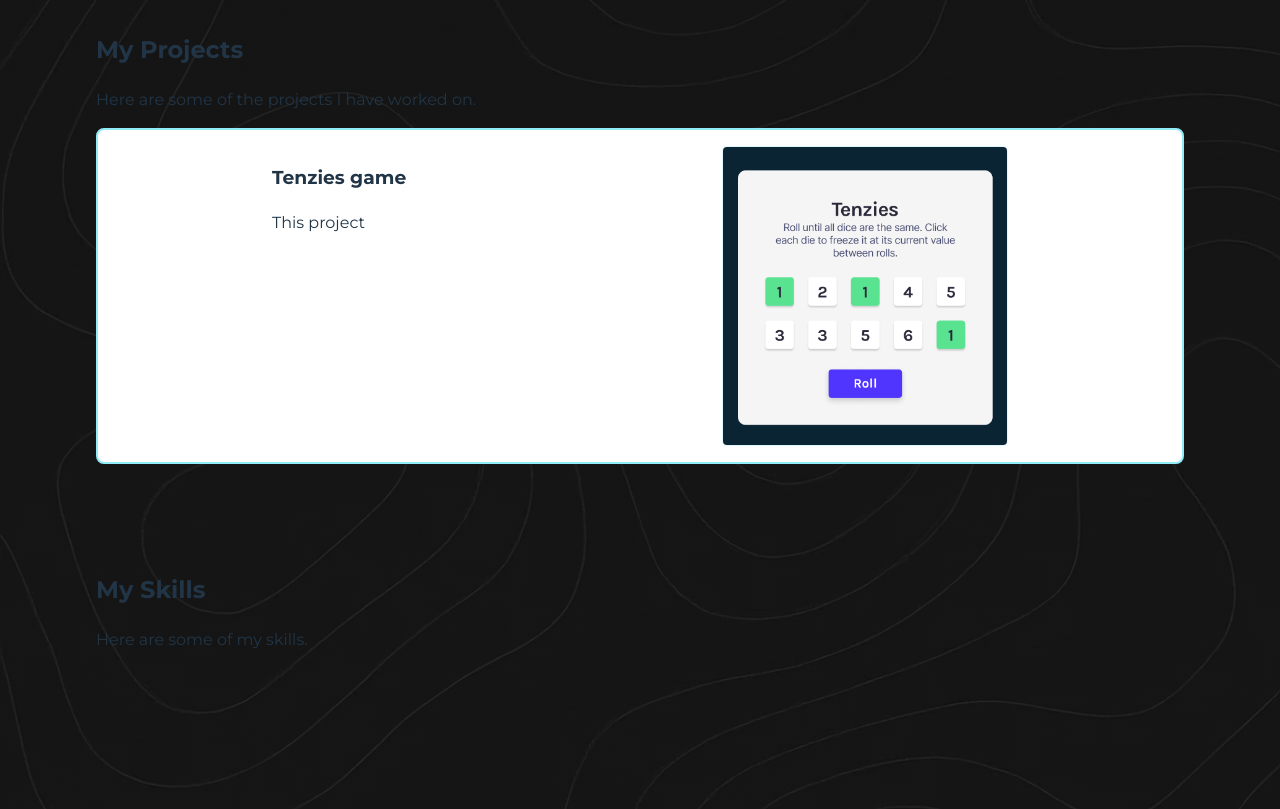
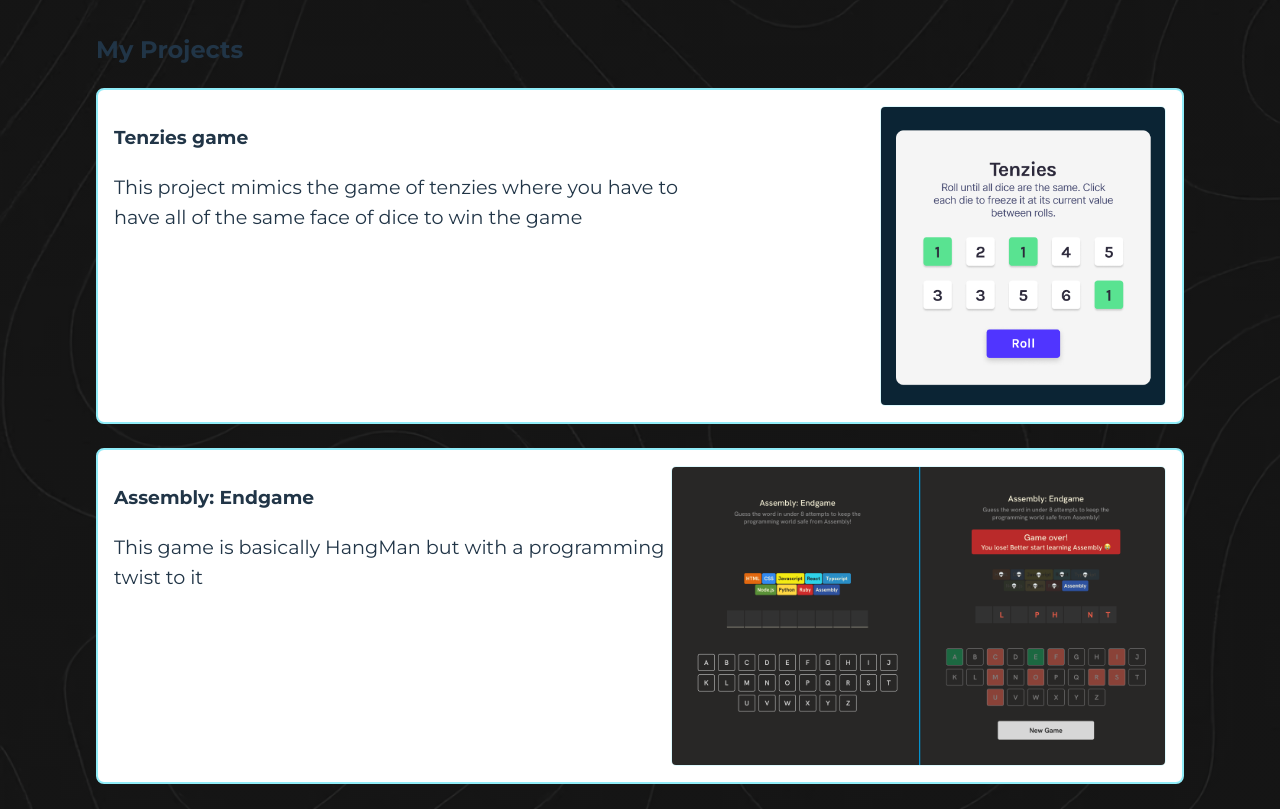
Before and after one commit to RuhlMirko/portfolio, a React (Vite) app: page / in a window 1280 px wide. Shown: the part 1159-1968 px from the top of the page. Built offline with nearby package versions, Linux system fonts and the light colour scheme; the HTML template or start-up script is replaced by a standard one.

Commit message:
Added second project item

```diff
--- a/src/components/Projects.jsx
+++ b/src/components/Projects.jsx
@@ -1,21 +1,30 @@
 import tenziesImg from '../assets/tenzies.png';
+import assemBlyImg from '../assets/assembly.png';
 
 export default function Projects() {
   return (
     <section id="projects">
       <h2>My Projects</h2>
-      <p>Here are some of the projects I have worked on.</p>
       <ul>
         <li >
           <a href="" className='project-card'>
             <div className='project-info'>
               <h3>Tenzies game</h3>
-              <p>This project</p>
+              <p>This project mimics the game of tenzies where you have to have all of the same face of dice to win the game</p>
             </div>
 
             <img src={tenziesImg} alt="Tenzies game project" />
           </a>
+        </li>
 
+        <li>
+          <a href="" className='project-card'>
+            <div className='project-info'>
+              <h3>Assembly: Endgame</h3>
+              <p>This game is basically HangMan but with a programming twist to it</p>
+            </div>
+            <img src={assemBlyImg} alt="" />
+          </a>
         </li>
       </ul>
     </section>
--- a/src/styles.css
+++ b/src/styles.css
@@ -18,8 +18,11 @@
   --color-highlight: #bdf5f5;
   --color-primary-transparent: rgba(144, 236, 248, 0.3);
   --bg-dark: #121212;
-  --bg-overlay: rgba(31, 190, 211, 0.26);
-
+  /* --bg-overlay: rgba(31, 190, 211, 0.26); */
+  --bg-overlay: linear-gradient(
+    rgba(11, 175, 197, 0.26),
+    rgba(15, 69, 77, 0.26)
+  );
   /* Spacing Scale */
   --spacing-sm: 0.5em;
   --spacing-md: 1em;
@@ -65,7 +68,6 @@ body {
     ),
     url("./assets/bg-121212-lg.webp");
   background-size: cover;
-  /* background-attachment: fixed; */
 }
 
 h1 {
@@ -108,7 +110,7 @@ a:hover {
 nav {
   width: 100%;
   border-bottom: var(--border-style);
-  background-color: var(--bg-overlay);
+  background: var(--bg-overlay);
   backdrop-filter: var(--backdrop-blur);
   position: sticky;
   top: 0;
@@ -292,10 +294,15 @@ nav a {
   margin: 0 auto;
   transition: var(--transition-hover);
   display: flex;
-  justify-content: space-around;
+  justify-content: space-between;
 }
 #projects .project-card:hover {
-  background-color: var(--bg-overlay);
+  background-color: #181818;
+}
+.project-card p {
+  max-width: 600px;
+  font-size: 1.2em;
+  line-height: 1.6;
 }
 
 footer {
```
Also changed, not shown: src/assets/assembly.png (added).
